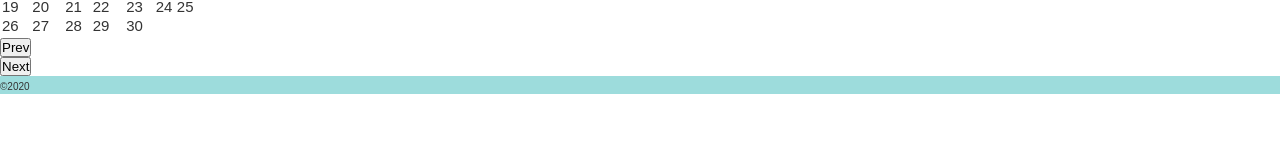
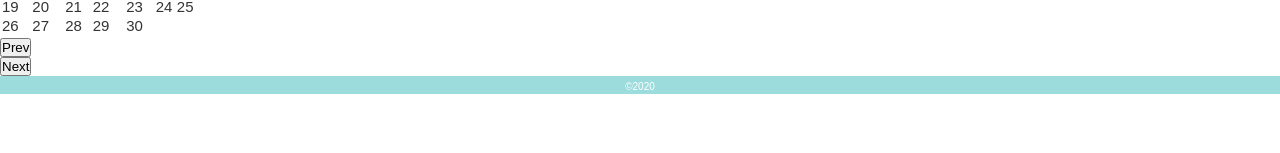
Before and after one commit to harutete/praise-cat, a React (Create React App) app: page /list in a window 1280 px wide. Shown: the part 147-300 px from the top of the page. Built offline with nearby package versions, Linux system fonts and the light colour scheme.

Commit message:
Fix: Footerのスタイル修正

```diff
--- a/src/components/organisms/FooterContent.tsx
+++ b/src/components/organisms/FooterContent.tsx
@@ -5,8 +5,10 @@ const FooterContent = () => {
   const Footer = styled.footer`
     background: ${props => props.theme.colors.main};
     border-bottom: 1px solid ${props => props.theme.colors.main};
+    text-align: center;
   `
   const Copyright = styled.small`
+    color: ${props => props.theme.colors.white};
     font-size: 1rem;
   `
 
```
